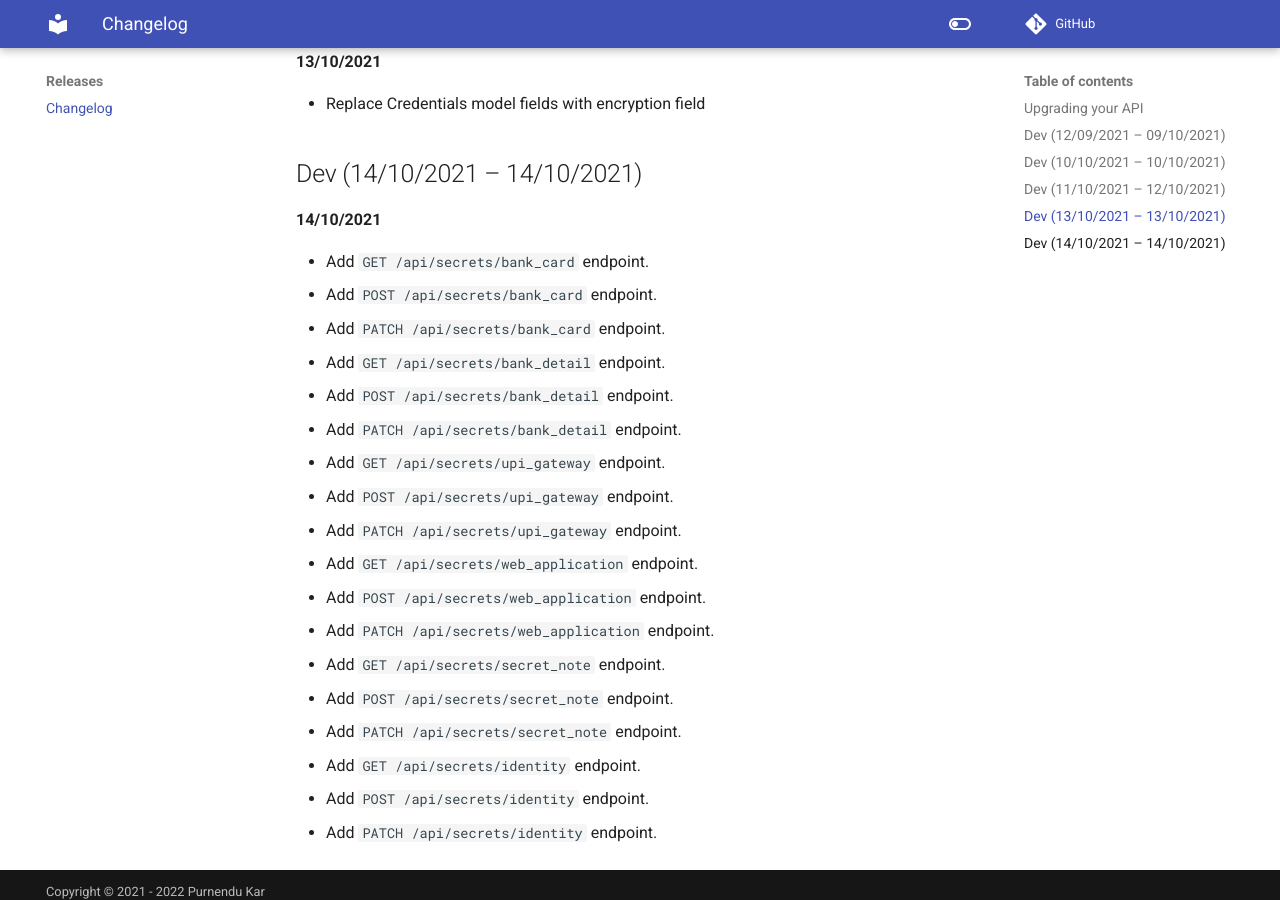
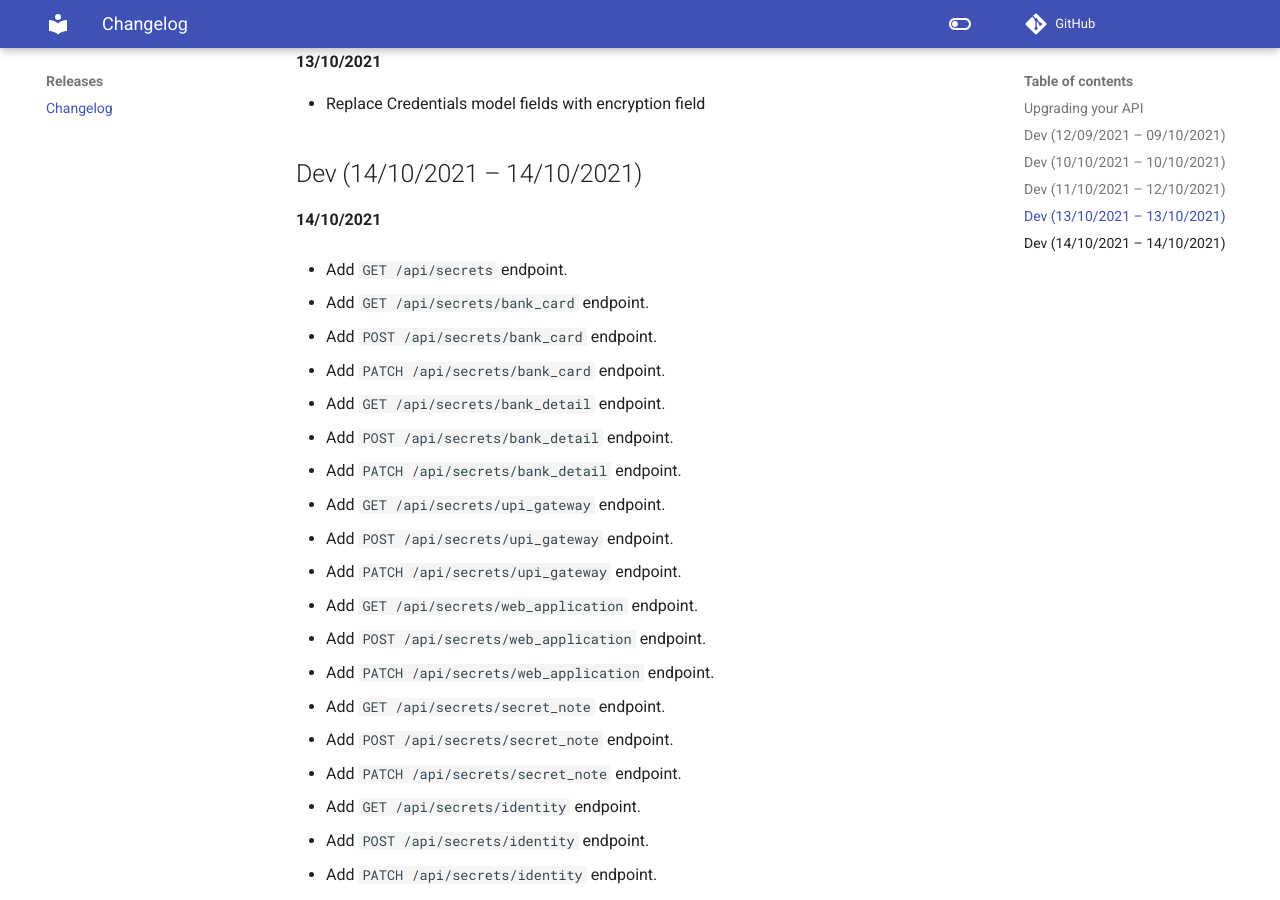
Before and after one commit to purnendukar/PassCave-backend, an MkDocs documentation site: the page built from docs/releases.md, in a window 1280 px wide and 900 px high, scrolled down 1317 px. Built offline with MkDocs 1.6.1 and Material for MkDocs 9.7.7, drawn with Linux system fonts in a browser that asks for light colours; comment, search, counter and statistics services are not loaded.

Commit message:
chore: changelog

```diff
--- a/docs/releases.md
+++ b/docs/releases.md
@@ -53,6 +53,8 @@
 
 **14/10/2021**
 
+- Add `GET /api/secrets` endpoint.
+
 - Add `GET /api/secrets/bank_card` endpoint.
 - Add `POST /api/secrets/bank_card` endpoint.
 - Add `PATCH /api/secrets/bank_card` endpoint.
```
